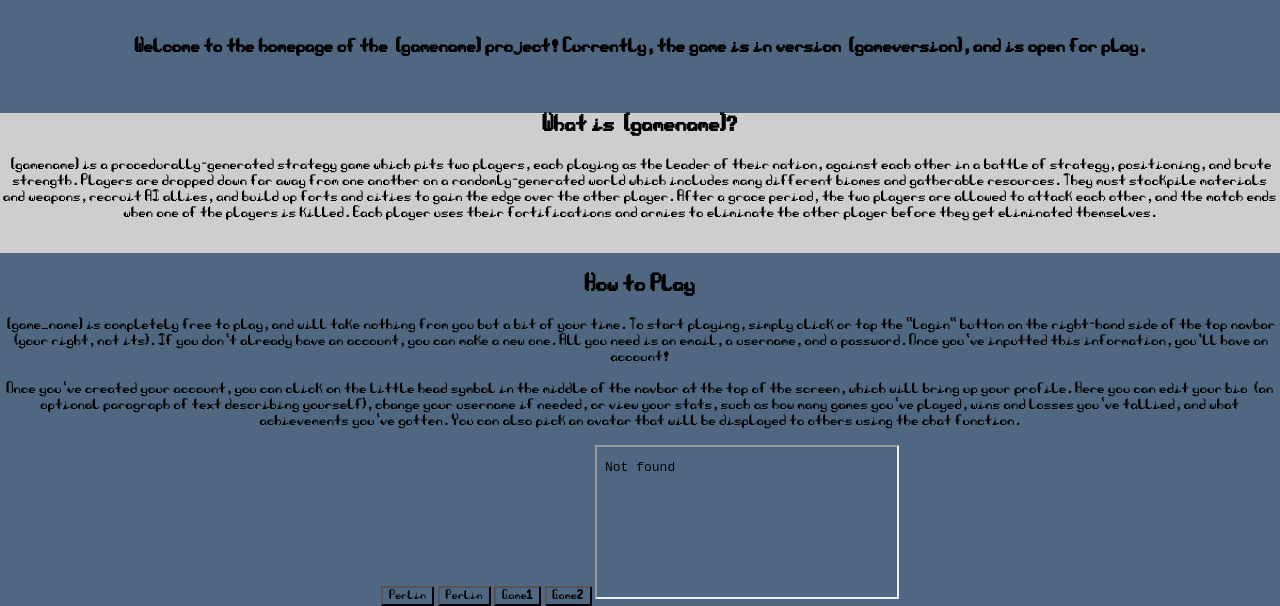
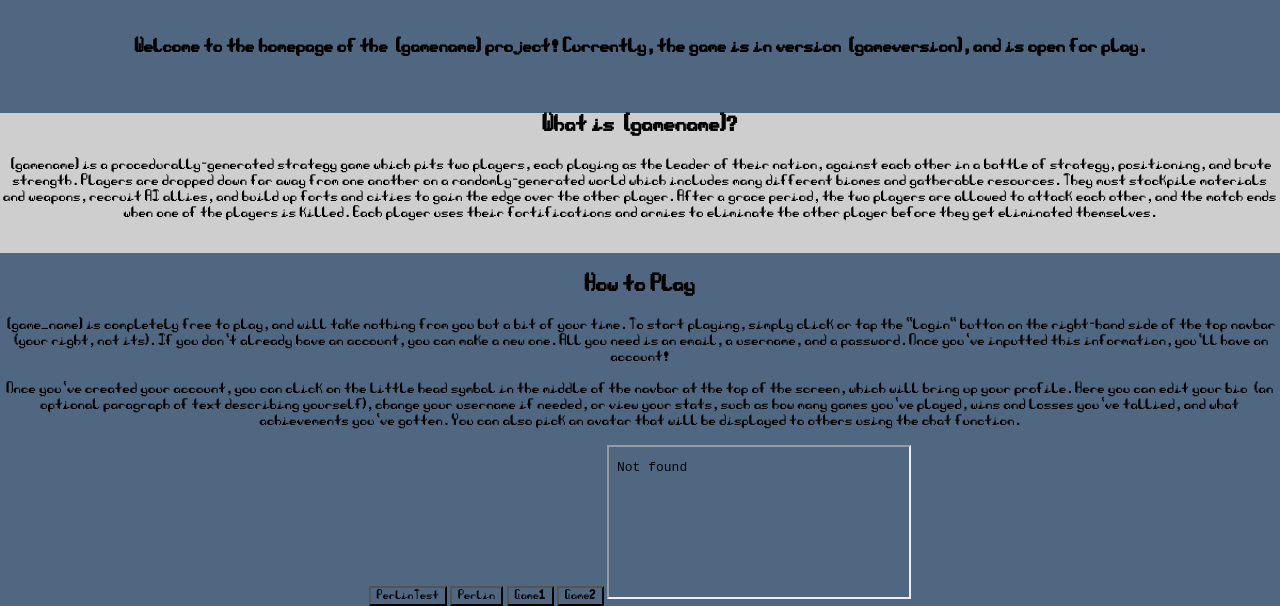
Before and after one commit to SoddenFilly/node, a website: page public/index.html in a window 1280 px wide. Shown: the part 200-806 px from the top of the page. Drawn offline with Linux system fonts and the light colour scheme.

Commit message:
Aidan-_'perlin-update

```diff
--- a/public/index.html
+++ b/public/index.html
@@ -31,7 +31,7 @@
         <p class="fade">[game_name] is completely free to play, and will take nothing from you but a bit of your time.  To start playing, simply click or tap the "login" button on the right-hand side of the top navbar (your right, not its).  If you don't already have an account, you can make a new one.  All you need is an email, a username, and a password.  Once you've inputted this information, you'll have an account!</p>
         <p class="fade">Once you've created your account, you can click on the little head symbol in the middle of the navbar at the top of the screen, which will bring up your profile.  Here you can edit your bio (an optional paragraph of text describing yourself), change your username if needed, or view your stats, such as how many games you've played, wins and losses you've tallied, and what achievements you've gotten. You can also pick an avatar that will be displayed to others using the chat function.</p>
     </div>
-    <button class="fade" onclick="buttons('perlintest')">Perlin</button>
+    <button class="fade" onclick="buttons('perlintest')">PerlinTest</button>
     <button class="fade" onclick="buttons('perlin')">Perlin</button>
     <button class="fade" onclick="buttons('game1')">Game1</button>
     <button class="fade" onclick="buttons('game2')">Game2</button>
```
